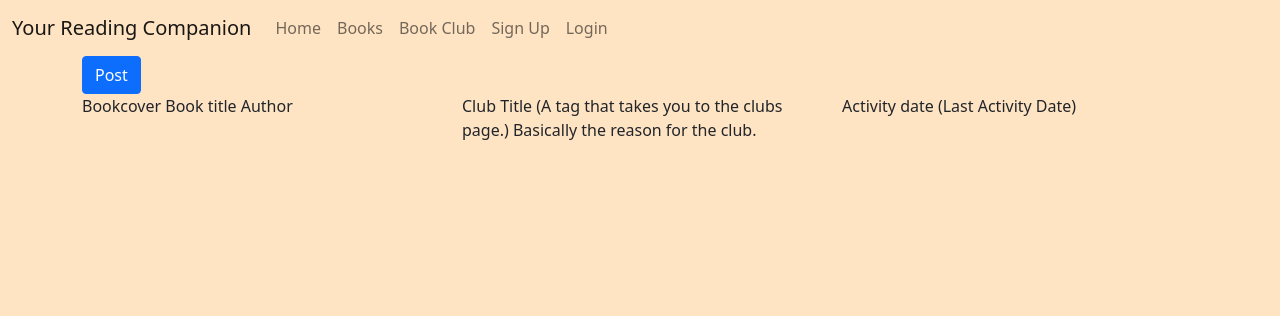
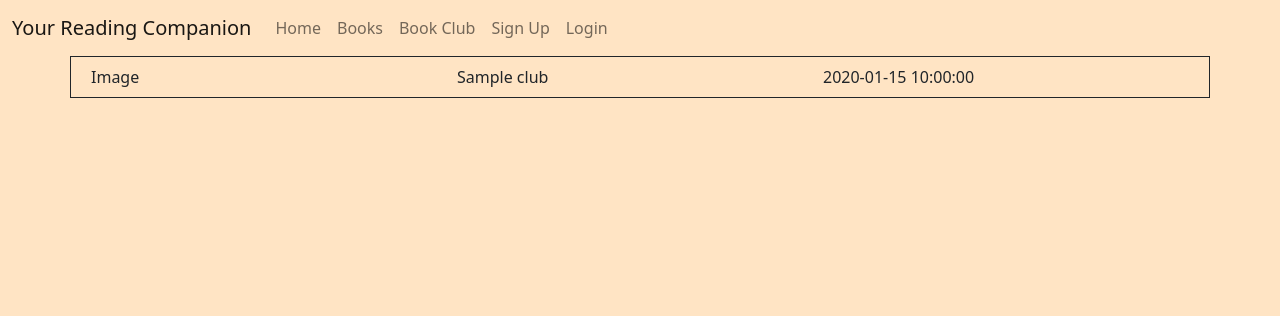
Before and after one commit to kailclaskan/your_reading_companion, a Flask app: page /bookclub in a window 1280 px wide. Shown: the top 316 px of the page. Run offline with Flask 2, Linux system fonts and the light colour scheme; tables that the repository leaves empty hold one stand-in row (values such as "Sample post"); some libraries are stand-ins or nearby versions.

Commit message:
Managed to get the book_club working. Still needs some work, but if you have reviewed book_club requests they appear on the page. Started working on the Admin side of things and have the portal set up IF you're an admin user. Set up the landing page for admin users where they are able to select what administration they want to do.

```diff
--- a/application/app.py
+++ b/application/app.py
@@ -117,12 +117,16 @@ def books_home():
 def book_info(book_id):
     """This loads info of the selected book."""
     reviews = []
+    clubs = []
     book = Book.query.get_or_404(book_id)
     author = Author.query.get_or_404(book.author_id)
     rev = Book_Review.query.filter_by(book_id=book_id, reviewed=True)
+    clu = Book_Club.query.filter_by(book_id=book_id, reviewed=True)
     for review in rev:
         reviews.append(review)
-    return render_template('book/details.html', book=book, author=author, reviews=reviews)
+    for club in clu:
+        clubs.append(club)
+    return render_template('book/details.html', book=book, author=author, reviews=reviews, clubs=clubs)
 
 @app.route('/books/check/<book_title>')
 def check_book(book_title):
@@ -164,20 +168,40 @@ def clubs():
     clubs = Book_Club.query.order_by(desc(Book_Club.discussion_posted_date)).limit(5).all()
     return render_template('book_club/book_club.html', clubs=clubs)
 
-@app.route('/bookclub/books/check/<booktitle>')
-def bookclub_post(booktitle):
-    """
-        Checks if the book is in the database, adds it if not.
-        Adds necessary information about the book club post to the database.
-    """
-    post_title = request.form.get('title')
-    print(post_title)
-    post_body = request.form.get('body')
-    print(post_body)
-    return add_post(booktitle, post_title, post_body)
-
-@app.route('/bookclub/post', methods=["GET","POST"])
-def bookclub_post_form():
+@app.route('/bookclub/<int:book_id>/post', methods=["GET","POST"])
+def bookclub_post_form(book_id):
     """The form to make a post in regard to a book."""
     form = PostForm()
-    return render_template('book_club/book_club_post.html', form=form)
+    book = Book.query.get_or_404(book_id)
+    booktitle = book.title
+    if form.validate_on_submit():
+        post_title = form.title.data
+        post_body = form.body.data
+        return add_post(booktitle, post_title, post_body)
+    else:
+        return render_template('book_club/book_club_post.html', form=form, book=book)
+
+########################################################################
+##########################Admin Related#################################
+########################################################################
+
+@app.route('/admin')
+def admin_home():
+    """Directs and admin level user to the administrative tools."""
+    return render_template('admin/admin_home.html')
+
+@app.route('/admin/admin_reviews')
+def admin_reviews():
+    """Allows an admin user to approve or deny reviews."""
+
+@app.route('/admin/admin_club_comments')
+def admin_club_comments():
+    """Allows an admin user to approve or deny club comments."""
+
+@app.route('/admin/admin_club_requests')
+def admin_club_requests():
+    """Allows an admin user to approve or deny new clubs."""
+
+@app.route('/admin/admin_user_updates')
+def admin_user_updates():
+    """Allows an admin user to reset passwords for users, remove users, and update user data."""
--- a/application/forms.py
+++ b/application/forms.py
@@ -28,7 +28,6 @@ class UserSignInForm(FlaskForm):
 class PostForm(FlaskForm):
     """Form to post to the Book Club Forum"""
     title = StringField('Title of Post', validators=[DataRequired(), Length(max=120)])
-    book = StringField('Book Title', validators=[DataRequired()])
     body = TextAreaField('Post', validators=[DataRequired()])
 
 class ReviewForm(FlaskForm):
--- a/application/functions.py
+++ b/application/functions.py
@@ -37,15 +37,24 @@ def add_post(booktitle, post_title, post_body):
         add_book(title, info, author_name)
         db.session.commit()
         book=Book.query.filter_by(title=title)
+        add_to_club(g.user.id, book.id, post_title, post_body)
+        db.session.commit()
+        flash("Your post will be reviewed and then released, or sent back for editing.", "info")
+        return redirect(f'/books/{book.id}')
+    else:
+        add_to_club(g.user.id, book.id, post_title, post_body)
+        db.session.commit()
+        flash("Your post will be reviewed and then released, or sent back for editing.", "info")
+        return redirect(f'/books/{book.id}')
+
+def add_to_club(user_id, book_id, post_title, post_body):
+    """Adds a user to the book_club"""
     Book_Club.post_forum(
-        user_id=g.user.id,
-        book_id=book.id,
-        discussion_title=post_title,
-        discussion_body=post_body
-    )
-    db.session.commit()
-    flash("Your post will be reviewed and then released, or sent back for editing." "info")
-    return redirect(f'/books/{book.id}')
+            user_id=user_id,
+            book_id=book_id,
+            discussion_title=post_title,
+            discussion_body=post_body
+        )
 
 def add_review(book_id):
     """Adds a review to a book."""
--- a/application/static/app.js
+++ b/application/static/app.js
@@ -37,7 +37,7 @@ async function validate_book(book_title){
     for(let point in data){
         title = data[point]['volumeInfo']['title'];
         author = data[point]['volumeInfo']['authors'];
-        image = data[point]['volumeInfo']['imageLinks']['smallThumbnail'];
+        image = data[point]['volumeInfo']['imageLinks']['thumbnail'];
         book_selector = `
             <div class="col-2 my-2">
                 <div class="row">
@@ -48,9 +48,6 @@ async function validate_book(book_title){
                 </div>
                 <div class="row text-center">
                     <h6>${author}</h6>
-                </div>
-                <div class="row mx-auto">
-                    <a href="books/check/${title}" class="btn btn-success">Submit</a>
                 </div>
             </div>`;
         $book_val.append(book_selector);
@@ -65,7 +62,7 @@ function book_search(e){
 function book_validate(e){
     e.preventDefault();
     $("#validate").remove();
-    $("#bookclub_post_form").append("<h4>Please select the correct book below.</h4>")
+    $("#message").append("<h4>Please select the correct book below.</h4>")
     $book = $("#book").val();
     validate_book($book);
 }
--- a/application/templates/base.html
+++ b/application/templates/base.html
@@ -27,6 +27,11 @@
                         <li class="nav-item">
                             <a href="/bookclub" class="nav-link" aria-current="page">Book Club</a>
                         </li>
+                        {% if g.user.role == 'admin'%}
+                        <li class="nav-item">
+                            <a href="/admin" class="nav-link" aria-current="page">Administration</a>
+                        </li>
+                        {% endif %}
                         {% if not g.user %}
                         <li class="nav-item">
                             <a href="/users/signup" class="nav-link">Sign Up</a>
--- a/application/templates/book/all_books.html
+++ b/application/templates/book/all_books.html
@@ -1,5 +1,5 @@
 {% extends 'base.html' %}
-{% block title %}{% endblock %}
+{% block title %}Search for books{% endblock %}
 {% block content %}
     <form method="POST">
         {{ form.hidden_tag() }}
--- a/application/templates/book_club/book_club.html
+++ b/application/templates/book_club/book_club.html
@@ -2,27 +2,22 @@
 {% block title %}{% endblock %}
 {% block content %}
 <div class="container">
-    <div class="row">
-        <div class="col-2">
-            <a href="/bookclub/post" class="btn btn-primary">Post</a>
-        </div>
-    </div>
-    {% if clubs %}
+    <div class="row border border-dark p-2">
+        {% for club in clubs %}
+            {% if club.reviewed %}
                 <div class="row">
                     <div class="col-4">
-            Bookcover
-            Book title
-            Author
+                        Image
                     </div>
                     <div class="col-4">
-            Club Title (A tag that takes you to the clubs page.)
-            Basically the reason for the club.
+                        {{club.discussion_title}}
                     </div>
                     <div class="col-4">
-            Activity date (Last Activity Date)
+                        {{club.discussion_posted_date}}
                     </div>
                 </div>
             {% endif %}
+        {% endfor %}
     </div>
 
 
--- a/application/templates/user/signin.html
+++ b/application/templates/user/signin.html
@@ -1,5 +1,5 @@
 {% extends 'base.html' %}
-{% block title %}Signup{% endblock %}
+{% block title %}Signin{% endblock %}
 {% block content %}
     <div class="container-fluid text-center">
         <h2>User Signin</h2>
```
Also changed, not shown: application/templates/admin/admin_home.html (added, +22 -0 lines), application/templates/book/details.html (+25 -1 lines), application/templates/book_club/book_club_post.html (+10 -6 lines). Lines whose indentation alone changed are shown as unchanged.
